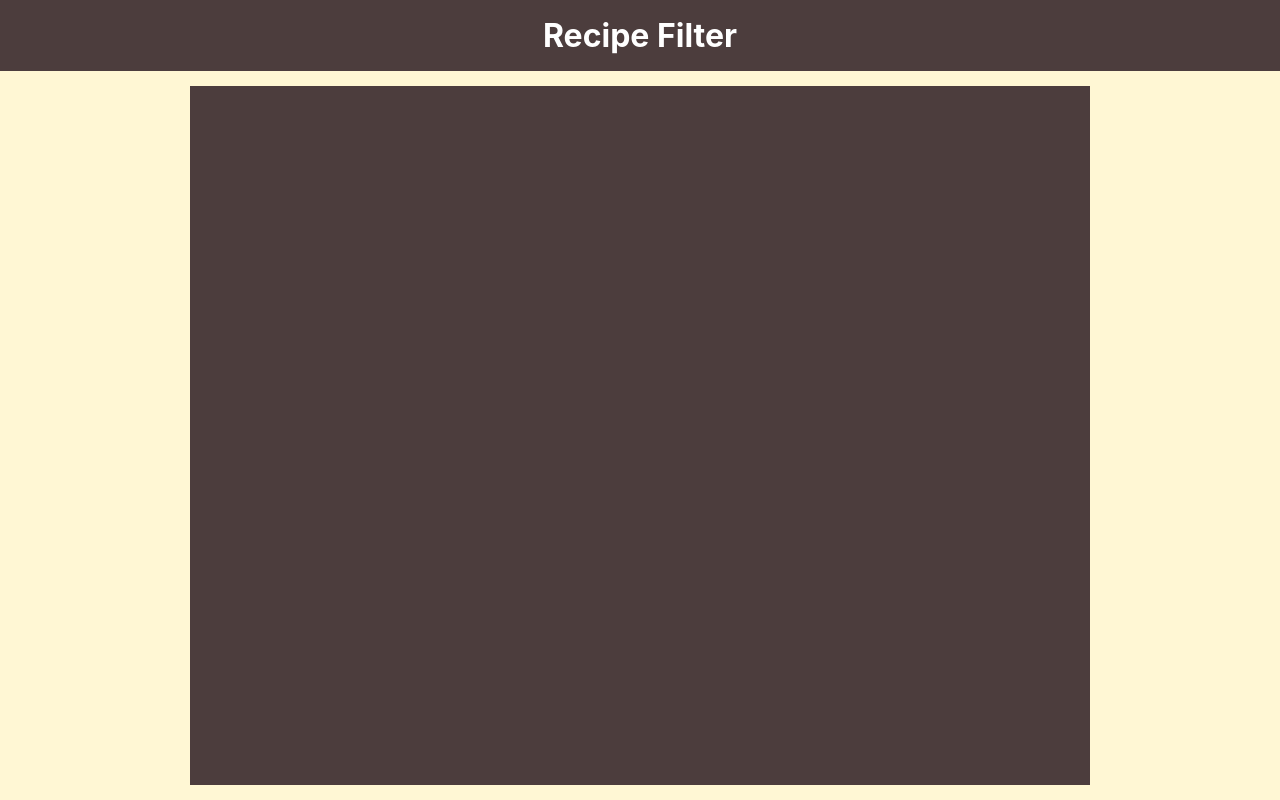
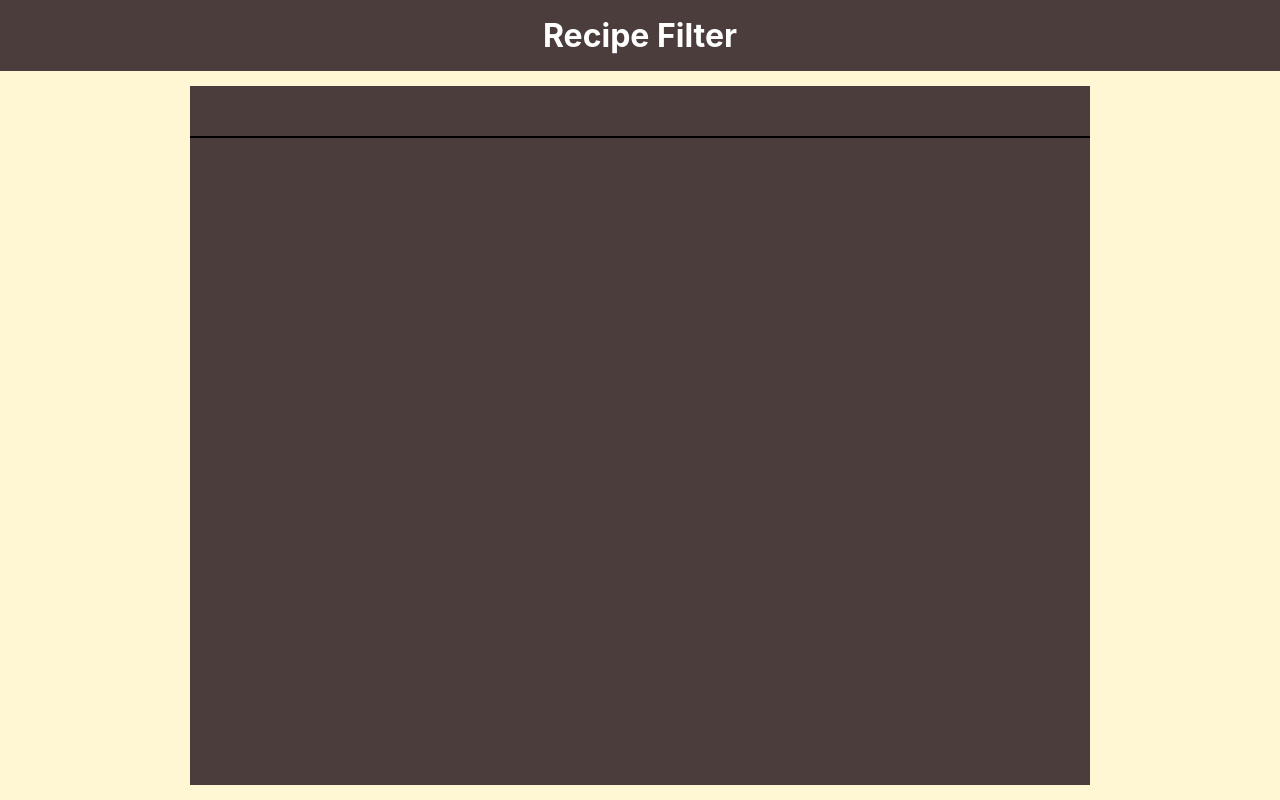
Before and after one commit to KyleTownsend74/RecipeFilter, a React (Vite) app: page / in a window 1280 px wide. Built offline with nearby package versions, Linux system fonts and the light colour scheme.

Commit message:
Add filter component

```diff
--- /dev/null
+++ b/src/components/Filter.css
@@ -0,0 +1,5 @@
+#filter-box {
+    width: 100%;
+    height: 50px;
+    border-bottom: 2px solid black;
+}
--- /dev/null
+++ b/src/components/Filter.jsx
@@ -0,0 +1,9 @@
+import "./Filter.css"
+
+function Filter() {
+    return (
+        <div id="filter-box"></div>
+    )
+}
+
+export default Filter
--- a/src/components/MainContainer.jsx
+++ b/src/components/MainContainer.jsx
@@ -1,8 +1,11 @@
+import Filter from "./Filter"
 import "./MainContainer.css"
 
 function MainContainer() {
     return (
-        <div id="main-container"></div>
+        <div id="main-container">
+            <Filter/>
+        </div>
     )
 }
 
```
